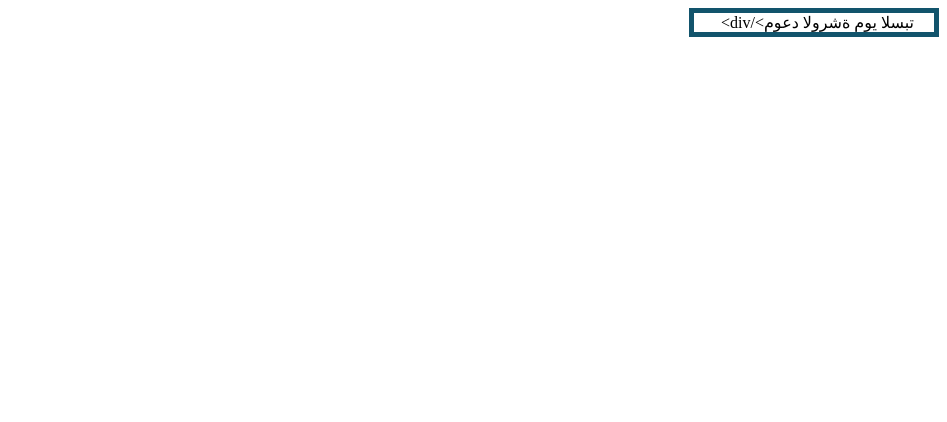
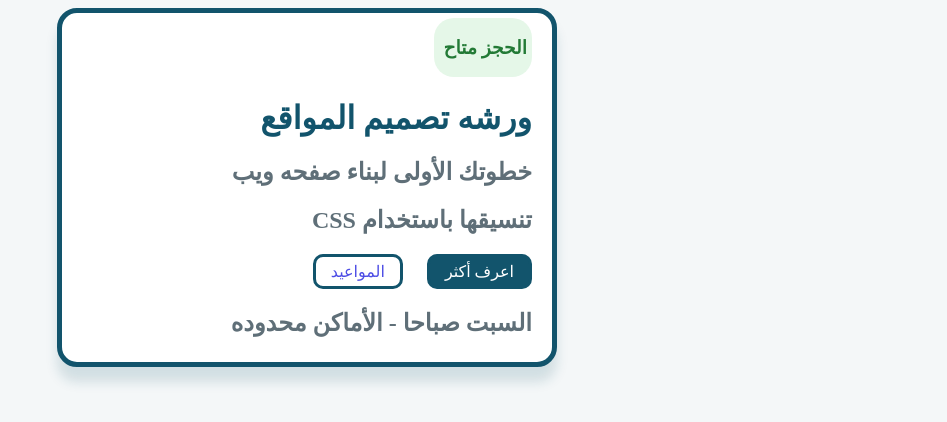
Before and after one commit to daash1234-arch/coderz-institute, a plain HTML site: page session7/assiment1/index.html in a window 1280 px wide. Shown: the whole page, without its empty margins (333-1280 px from the left). Drawn offline with Linux system fonts and the light colour scheme.

Commit message:
last design

```diff
--- a/session7/assiment1/Styles.css
+++ b/session7/assiment1/Styles.css
@@ -1,7 +1,57 @@
-.card {
- box-sizing: content-box;
- width: 200px;
- padding-inline: 20px;
- /* margin-inline: 20px; */
- border: 5px solid #12546c;
- }
+body{
+    background-color:#f4f7f8;
+
+}
+h1{
+    color:#12546C;
+
+}
+h2{
+    color:#5F6F78
+}
+
+
+
+
+.all{
+
+    box-sizing: border-box;
+    width: 500px;
+    margin-inline:auto;
+    padding: 5px 20px;
+     border: 5px solid #12546C;
+    background-color: #ffffff;
+    border-width: 5px;
+    border-radius: 20px;
+    box-shadow: 0px 15px 12px rgba(18, 84, 108, 0.15) ;
+}
+.display1{
+
+   display:inline-block;
+    color: #237A36;
+    padding-inline: 5px 10px;
+   border-radius: 20px;
+   background-color: #E5F7E8;
+
+}
+.button1,
+.button2{
+    box-sizing: border-box;
+    display: inline-block;
+    padding: 5px 15px;
+    border-radius: 10px;
+    margin-left: 20px;
+    border: 3px solid #12546C;
+
+    text-decoration: none;
+}
+
+.button1 {
+    color: white;
+    background-color: #12546C;
+}
+
+.button2 {
+    color: rgb(78, 78, 229);
+    background-color: white;
+}
--- a/session7/assiment1/index.html
+++ b/session7/assiment1/index.html
@@ -4,14 +4,27 @@
 
 <head>
     <meta charset="UTF-8">
-    <meta name="viewport" content="width=device-width,initial-scale=1">
+    <meta name="viewport" content="width=device-width, initial-scale=1">
     <title>معهد Coderz</title>
-    <!-- ملاحظة: رابط CSS يجب أن يكون داخل  -->
-    <link rel="stylesheet" href="Styles.css">
+    <link rel="stylesheet" href="styles.css">
 </head>
 <body>
-    <main>
-        <div class="card">تبسلا يوم ةشرولا دعوم>/div>
+
+    <main >
+        <div class="all">
+        <span><div class="display1"><h3>الحجز متاح</h3></div></span>
+            <div><h1>ورشه تصميم المواقع   </h1>
+                <p><h2>خطوتك الأولى لبناء صفحه ويب</h2> </p>
+                <p><h2>تنسيقها باستخدام CSS</h2></p>
+                <a class="button1" href="#booking">اعرف أكثر</a>
+                <a class="button2" href="#booking">المواعيد</a>
+                <p ><h2>السبت صباحا - الأماكن محدوده</h2></p>
+            </div>
+
+
+        </div>
+
+
     </main>
 </body>
- </html>
+</html>
```
